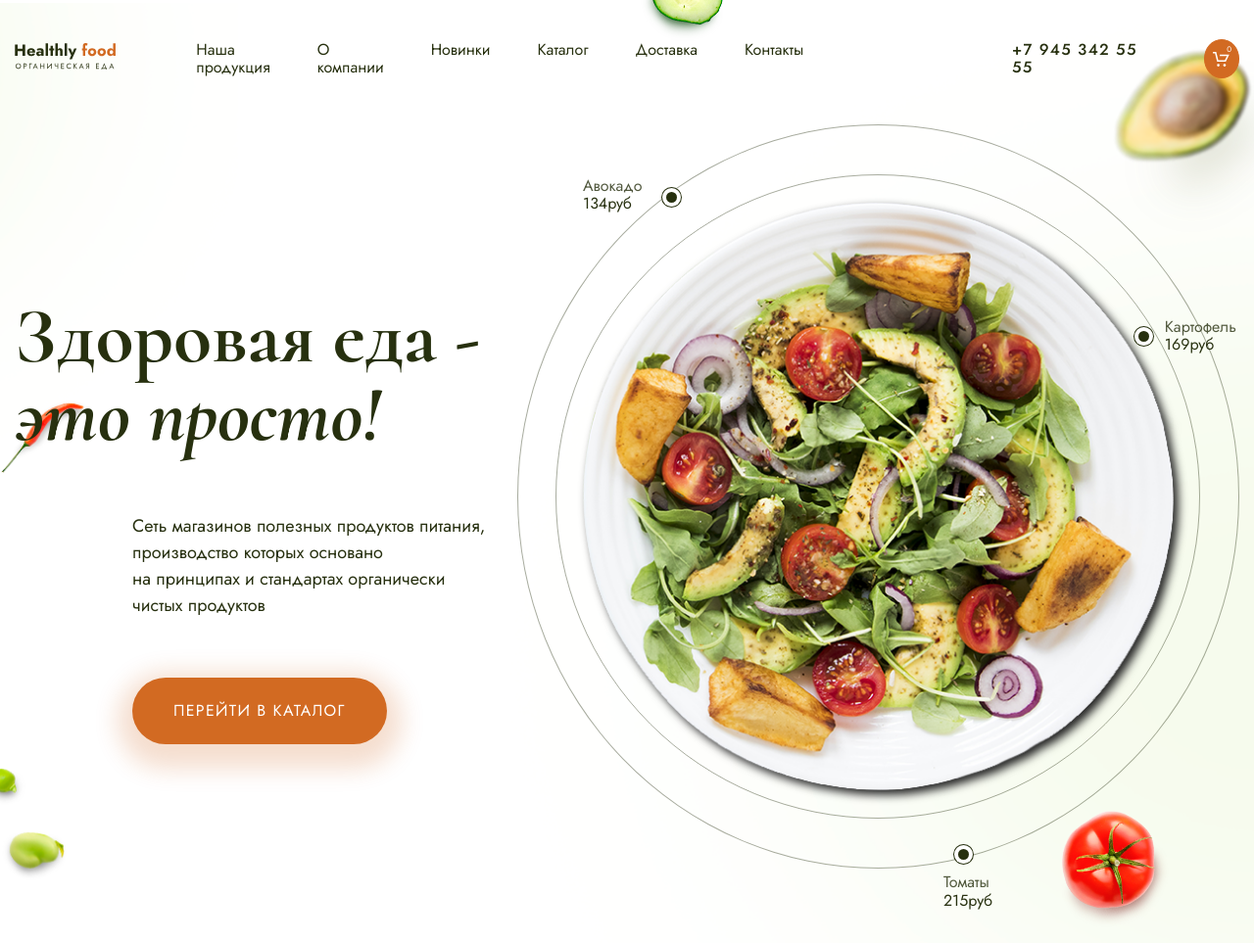
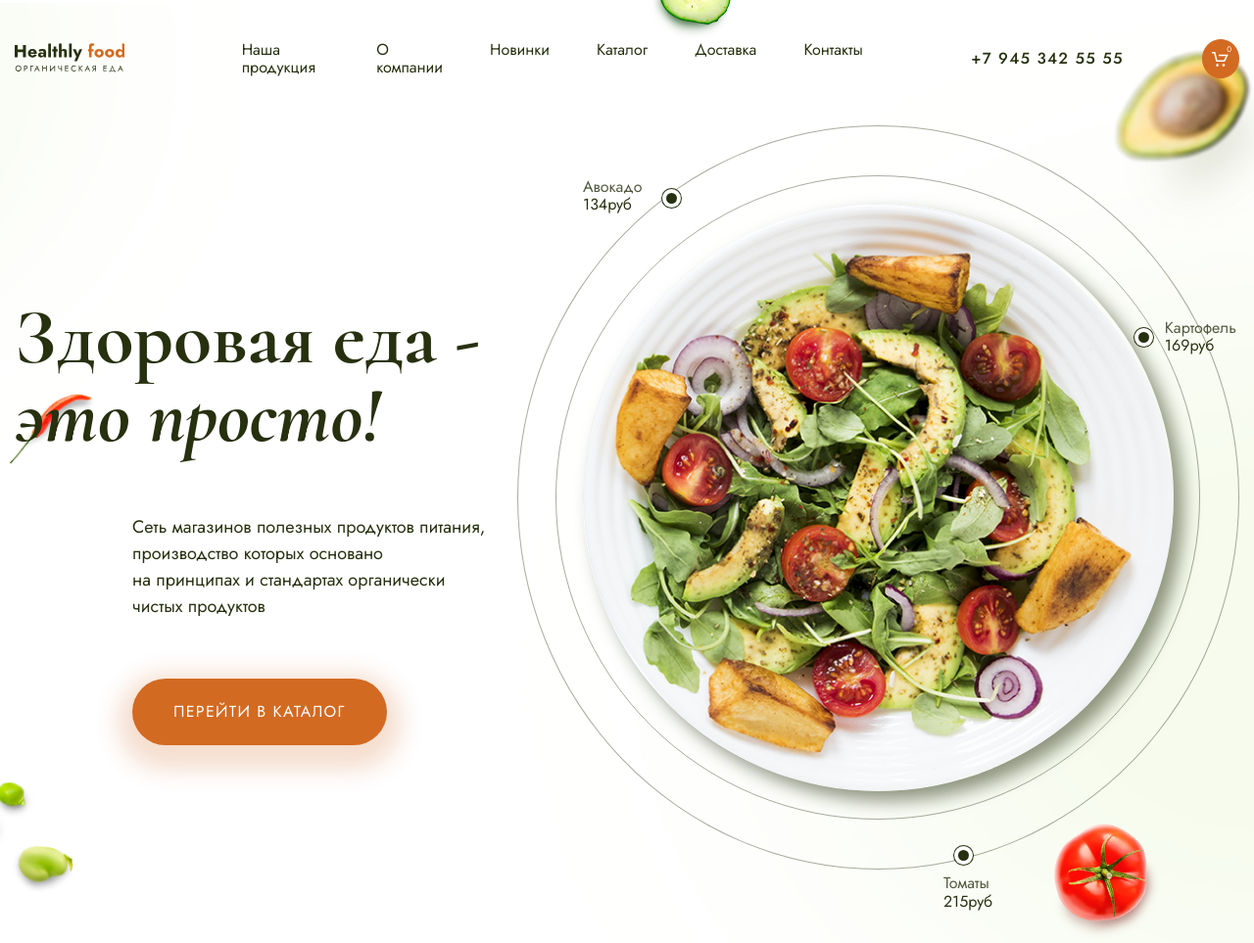
Before and after one commit to MESmirnov69/Module02-Shop, a website built with webpack: page src/index.html in a window 1280 px wide. Shown: the top 963 px of the page at 98% size. Built offline with nearby package versions, Linux system fonts and the light colour scheme.

Commit message:
add styles

```diff
--- a/src/index.html
+++ b/src/index.html
@@ -11,7 +11,7 @@
         <img class="main__cucumber" src="./images/cucumber.png" alt="">
         <header class="header">
             <a class="logo" href=""></a>
-            <nav>
+            <nav class="header__navigation">
                 <ul class="header__nav">
                     <li class="header__item">
                         <a href="" class="header__link">Наша продукция</a>
--- a/src/styles/main.scss
+++ b/src/styles/main.scss
@@ -17,16 +17,20 @@ body {
 }
 .header {
     max-width: 1440px;
-    margin: 0 auto 4.7rem;
+    margin: 0 auto 4.8rem;
     padding: 4rem 15px 0 15px;
     display: flex;
     justify-content: space-between;
     align-items: center;
-    gap: 5%;
+    gap: 8rem;
+    &__navigation {
+        flex-grow: 1;
+        margin-left: 4rem;
+    }
     &__nav {
         display: flex;
         list-style-type: none;
-        margin: 0 15rem 0 2rem;
+        margin: 0;
         padding-left: 0;
         gap: 4.8rem;
     }
@@ -39,10 +43,12 @@ body {
         }
     }
     &__tel {
+        flex-basis: 200px;
         font-size: 1.6rem;
         font-weight: 500;
         color: $green;
         text-decoration: none;
+        text-align: right;
         letter-spacing: .13rem;
         transition: .3s;
         &:hover {
@@ -51,7 +57,7 @@ body {
     }
     &__cart {
         display: block;
-        width: 4rem;
+        flex-basis: 4rem;
         height: 4rem;
         border-radius: 100%;
         background-color: $orange;
@@ -81,7 +87,7 @@ body {
     background-image: url(../images/logo.svg);
     background-size: contain;
     background-repeat: no-repeat;
-    width: 12rem;
+    flex-basis: 12rem;
     height: 3.2rem;
     &_footer {
         flex-basis: 18rem;
@@ -136,7 +142,8 @@ body {
     }
     &__image {
        width: 92%;
-       filter: drop-shadow(5px 5px 5px #222);
+       border-radius: 100%;
+       animation: shadow 4s ease-in-out infinite;
     }
     &__text  {
         padding-top: 5rem;
@@ -197,8 +204,8 @@ body {
     }
     &__tomato {
         position: absolute;
-        bottom: 129px;
-        right: 87px;
+        bottom: 117px;
+        right: 95px;
         width: 11rem;
         z-index: -1;
     }
@@ -211,22 +218,22 @@ body {
     }
     &__pepper {
         position: absolute;
-        top: 408px;
-        left: 1px;
+        top: 399px;
+        left: 9px;
         width: 9rem;
         z-index: -1;
     }
     &__beans {
         position: absolute;
-        bottom: 166px;
-        left: -38px;
+        bottom: 153px;
+        left: -29px;
         width: 12rem;
         z-index: -1;
     }
     &__cucumber {
         position: absolute;
         top: 0px;
-        left: 654px;
+        left: 662px;
         width: 8.5rem;
         z-index: -1;
     }
@@ -757,6 +764,7 @@ body {
         background-size: cover;
         background-position: center center;
         opacity: .4;
+        cursor: pointer;
         transform: scale(1);
         transition: .3s;
         &:hover {
@@ -898,9 +906,9 @@ body {
     margin-top: 1.2rem;
    }
    &__docs {
-    color: rgba($green, .4);
     text-decoration: none;
     border-bottom: 1px solid #ecedec;
+    animation: rgb 3s ease-in-out infinite;
    }
 }
 footer {
@@ -968,6 +976,7 @@ footer {
     padding-left: 0;
     margin-top: 3rem;
     margin-bottom: 0;
+
     &__link {
         display: block;
         width: 4.6rem;
@@ -992,5 +1001,29 @@ footer {
     }
     &__fb {
         background-image: url(/src/images/fb.svg) ;
+        background-size: 2rem;
     }
 }
+@keyframes shadow {
+    0% {
+        box-shadow: 0 0 0 0 rgba($green, .5);
+    }
+    50% {
+        box-shadow: 20px 20px 33px 0px rgba(39 48 15 / 50%);
+    }
+    100% {
+        box-shadow: 0 0 0 0 rgba($green, .5);
+    }
+}
+@keyframes rgb {
+    0% {
+        color: rgba($green, .4);
+    }
+    50% {
+        color: rgba($green, .9);
+    }
+    100% {
+        color: rgba($green, .4);
+    }
+
+}
```
Also changed, not shown: 1 other file.
